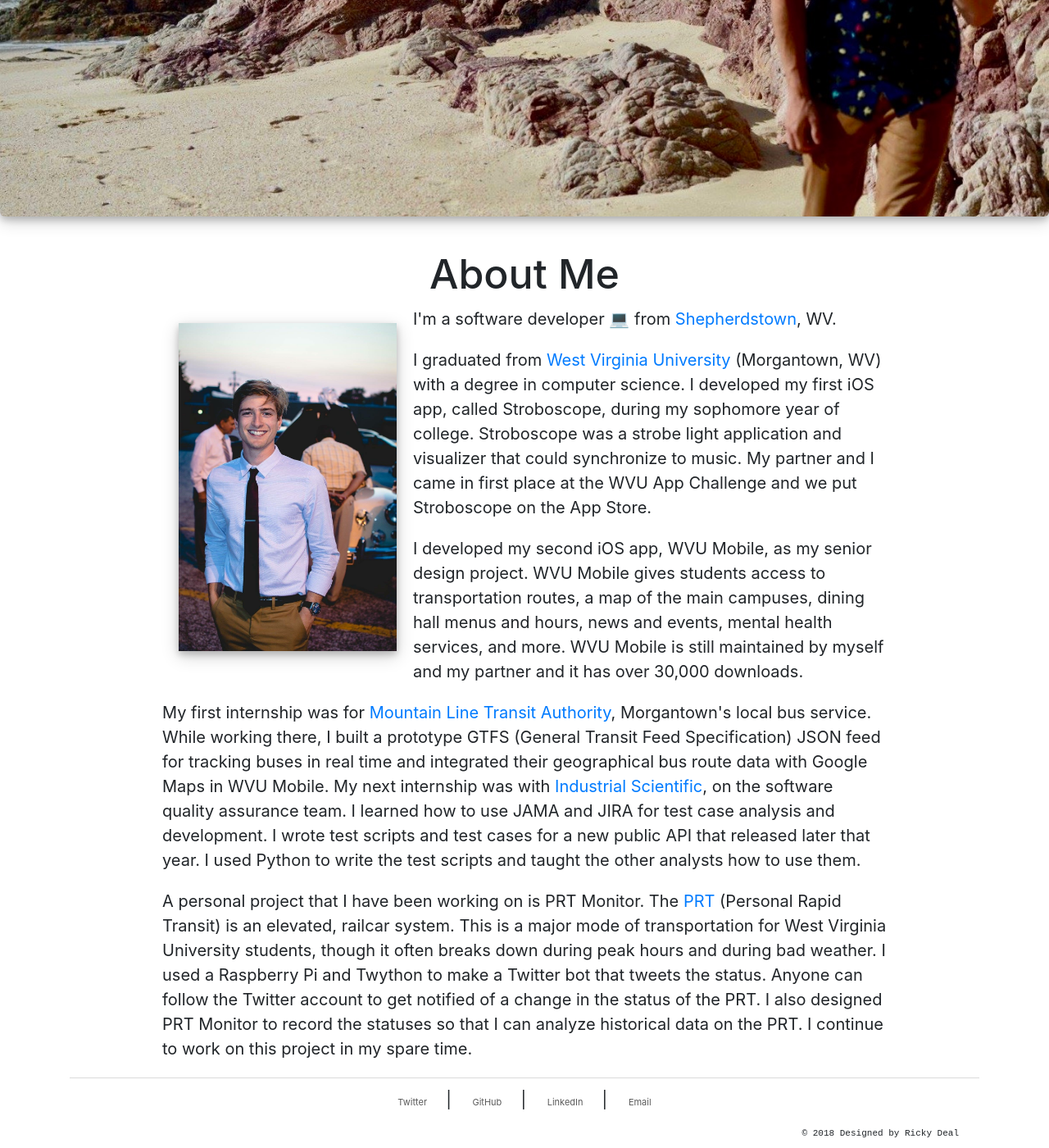
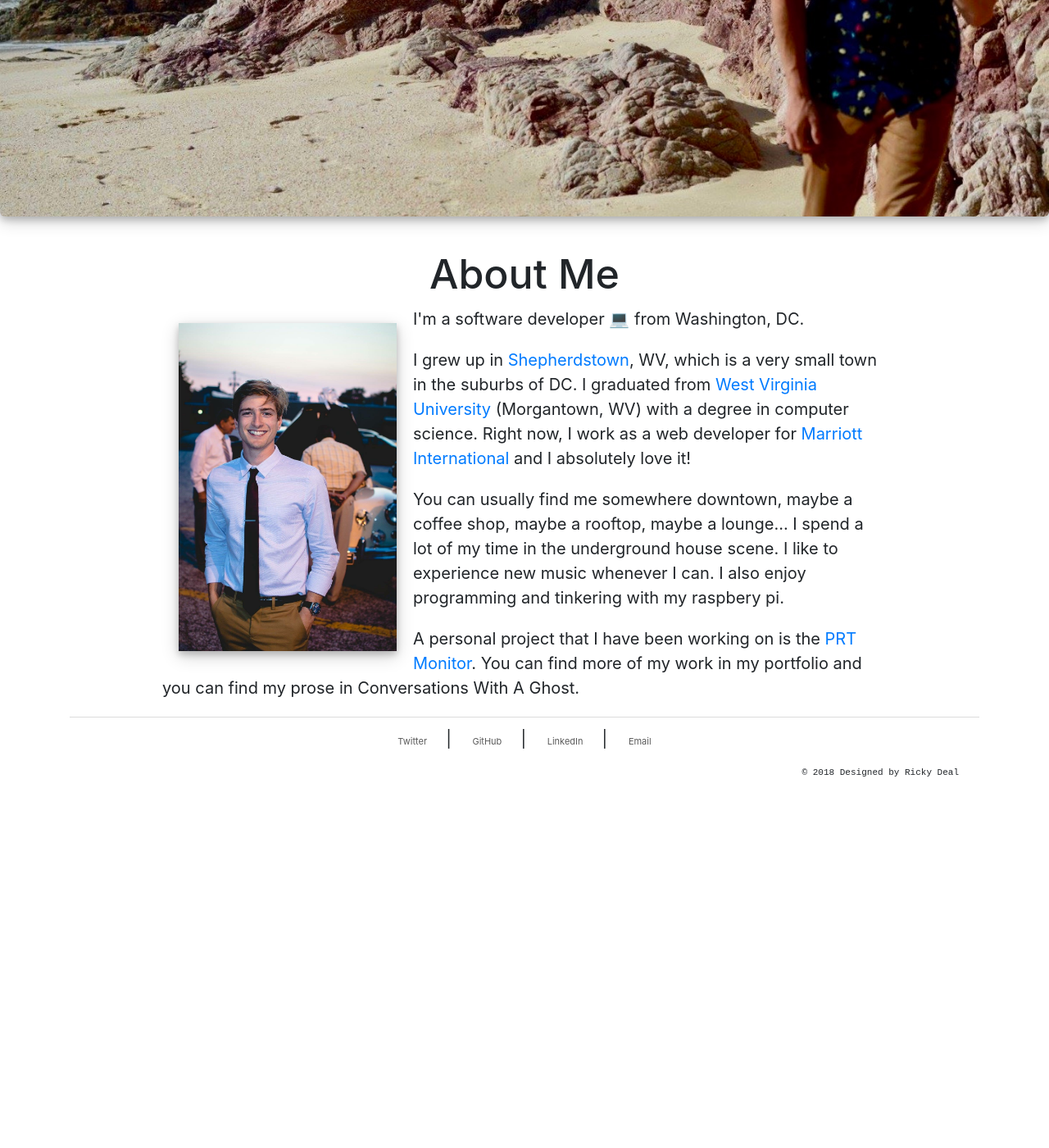
Before and after one commit to rainerdeal/rainerdeal.github.io, a Jekyll site: the page built from about.html, in a window 1280 px wide and 1400 px high, scrolled down 529 px. Shown: the whole window at 82% size. Built offline with Jekyll 4.4.1, drawn with Linux system fonts in a browser that asks for light colours; nearby versions of some CDN libraries; after the commit the page ends 1489 px from its top, so only the background shows below that.

Commit message:
Updated Bootstrap. Added Spotify to posts! Updated About Page. Updated Resume'.

```diff
--- a/_includes/footer.html
+++ b/_includes/footer.html
@@ -13,6 +13,8 @@
     </div>
 </div>
 
-<script src="https://code.jquery.com/jquery-3.2.1.slim.min.js" integrity="sha384-KJ3o2DKtIkvYIK3UENzmM7KCkRr/rE9/Qpg6aAZGJwFDMVNA/GpGFF93hXpG5KkN" crossorigin="anonymous"></script>
-<script src="https://cdnjs.cloudflare.com/ajax/libs/popper.js/1.12.3/umd/popper.min.js" integrity="sha384-vFJXuSJphROIrBnz7yo7oB41mKfc8JzQZiCq4NCceLEaO4IHwicKwpJf9c9IpFgh" crossorigin="anonymous"></script>
-<script src="https://maxcdn.bootstrapcdn.com/bootstrap/4.0.0-beta.2/js/bootstrap.min.js" integrity="sha384-alpBpkh1PFOepccYVYDB4do5UnbKysX5WZXm3XxPqe5iKTfUKjNkCk9SaVuEZflJ" crossorigin="anonymous"></script>
+<!-- Optional JavaScript for Bootstrap -->
+<!-- jQuery first, then Popper.js, then Bootstrap JS -->
+<script src="https://code.jquery.com/jquery-3.3.1.slim.min.js" integrity="sha384-q8i/X+965DzO0rT7abK41JStQIAqVgRVzpbzo5smXKp4YfRvH+8abtTE1Pi6jizo" crossorigin="anonymous"></script>
+<script src="https://cdnjs.cloudflare.com/ajax/libs/popper.js/1.14.3/umd/popper.min.js" integrity="sha384-ZMP7rVo3mIykV+2+9J3UJ46jBk0WLaUAdn689aCwoqbBJiSnjAK/l8WvCWPIPm49" crossorigin="anonymous"></script>
+<script src="https://stackpath.bootstrapcdn.com/bootstrap/4.1.3/js/bootstrap.min.js" integrity="sha384-ChfqqxuZUCnJSK3+MXmPNIyE6ZbWh2IMqE241rYiqJxyMiZ6OW/JmZQ5stwEULTy" crossorigin="anonymous"></script>
--- a/_includes/header.html
+++ b/_includes/header.html
@@ -1,34 +1,36 @@
 
 <head>
 
-    <TITLE>{{ site.title }}</TITLE>
+    <TITLE>{{ page.title }}</TITLE>
 
+    <!-- Required meta tags for Bootstrap -->
     <meta charset="utf-8">
+    <meta name="viewport" content="width=device-width, initial-scale=1, shrink-to-fit=no">
 
     <!-- Favicon -->
-    <link rel="apple-touch-icon" sizes="57x57" href="/apple-icon-57x57.png">
-    <link rel="apple-touch-icon" sizes="60x60" href="/apple-icon-60x60.png">
-    <link rel="apple-touch-icon" sizes="72x72" href="/apple-icon-72x72.png">
-    <link rel="apple-touch-icon" sizes="76x76" href="/apple-icon-76x76.png">
-    <link rel="apple-touch-icon" sizes="114x114" href="/apple-icon-114x114.png">
-    <link rel="apple-touch-icon" sizes="120x120" href="/apple-icon-120x120.png">
-    <link rel="apple-touch-icon" sizes="144x144" href="/apple-icon-144x144.png">
-    <link rel="apple-touch-icon" sizes="152x152" href="/apple-icon-152x152.png">
-    <link rel="apple-touch-icon" sizes="180x180" href="/apple-icon-180x180.png">
-    <link rel="icon" type="image/png" sizes="192x192"  href="/android-icon-192x192.png">
-    <link rel="icon" type="image/png" sizes="32x32" href="/favicon-32x32.png">
-    <link rel="icon" type="image/png" sizes="96x96" href="/favicon-96x96.png">
-    <link rel="icon" type="image/png" sizes="16x16" href="/favicon-16x16.png">
-    <link rel="manifest" href="/manifest.json">
+    <link rel="apple-touch-icon" sizes="57x57" href="/images/favicon/apple-icon-57x57.png">
+    <link rel="apple-touch-icon" sizes="60x60" href="/images/favicon/apple-icon-60x60.png">
+    <link rel="apple-touch-icon" sizes="72x72" href="/images/favicon/apple-icon-72x72.png">
+    <link rel="apple-touch-icon" sizes="76x76" href="/images/favicon/apple-icon-76x76.png">
+    <link rel="apple-touch-icon" sizes="114x114" href="/images/favicon/apple-icon-114x114.png">
+    <link rel="apple-touch-icon" sizes="120x120" href="/images/favicon/apple-icon-120x120.png">
+    <link rel="apple-touch-icon" sizes="144x144" href="/images/favicon/apple-icon-144x144.png">
+    <link rel="apple-touch-icon" sizes="152x152" href="/images/favicon/apple-icon-152x152.png">
+    <link rel="apple-touch-icon" sizes="180x180" href="/images/favicon/apple-icon-180x180.png">
+    <link rel="icon" type="image/png" sizes="192x192"  href="/images/favicon/android-icon-192x192.png">
+    <link rel="icon" type="image/png" sizes="32x32" href="/images/favicon/favicon-32x32.png">
+    <link rel="icon" type="image/png" sizes="96x96" href="/images/favicon/favicon-96x96.png">
+    <link rel="icon" type="image/png" sizes="16x16" href="/images/favicon/favicon-16x16.png">
+    <link rel="manifest" href="/images/favicon/manifest.json">
     <meta name="msapplication-TileColor" content="#ffffff">
-    <meta name="msapplication-TileImage" content="/ms-icon-144x144.png">
+    <meta name="msapplication-TileImage" content="/images/favicon/ms-icon-144x144.png">
     <meta name="theme-color" content="#ffffff">
 
     <!-- Link Preview -->
     <meta property="og:image" content="https://rainerdeal.github.io/images/pro.JPG">
     <meta property="og:description" content="Ricky is a web developer, python hacker, and blogger from DC.">
 
-    <!-- CSS -->
+    <!-- Bootstrap & CSS -->
     <link rel="stylesheet" href="/styles/bootstrap/css/bootstrap.css">
     <link rel="stylesheet" href="/styles/main.css">
 
--- /dev/null
+++ b/_layouts/about.html
@@ -0,0 +1,16 @@
+<!doctype html>
+<html lang="en">
+
+{% include header.html %}
+
+<body>
+
+    {% include nav.html %}
+
+    {{ content }}
+
+    {% include footer.html %}
+
+</body>
+
+</html>
--- a/about.html
+++ b/about.html
@@ -14,10 +14,9 @@
     <div class="container">
         <center><h1>About Me</h1></center>
         <img src="images/pro.JPG" height="400">
-        <p>I'm a software developer 💻 from <a href="http://shepherdstown.info">Shepherdstown</a>, WV.</p>
-        <p>I graduated from <a href="https://www.wvu.edu">West Virginia University</a> (Morgantown, WV) with a degree in computer science. I developed my first iOS app, called Stroboscope, during my sophomore year of college. Stroboscope was a strobe light application and visualizer that could synchronize to music. My partner and I came in first place at the WVU App Challenge and we put Stroboscope on the App Store.</p>
-        <p>I developed my second iOS app, WVU Mobile, as my senior design project. WVU Mobile gives students access to transportation routes, a map of the main campuses, dining hall menus and hours, news and events, mental health services, and more. WVU Mobile is still maintained by myself and my partner and it has over 30,000 downloads. </p>
-        <p>My first internship was for <a href="http://busride.org">Mountain Line Transit Authority</a>, Morgantown's local bus service. While working there, I built a prototype GTFS (General Transit Feed Specification) JSON feed for tracking buses in real time and integrated their geographical bus route data with Google Maps in WVU Mobile. My next internship was with <a href="https://www.indsci.com">Industrial Scientific</a>, on the software quality assurance team. I learned how to use JAMA and JIRA for test case analysis and development. I wrote test scripts and test cases for a new public API that released later that year. I used Python to write the test scripts and taught the other analysts how to use them.</p>
-        <p>A personal project that I have been working on is PRT Monitor. The <a href="https://www.youtube.com/watch?v=iaSaWfw07Sw">PRT</a> (Personal Rapid Transit) is an elevated, railcar system. This is a major mode of transportation for West Virginia University students, though it often breaks down during peak hours and during bad weather. I used a Raspberry Pi and Twython to make a Twitter bot that tweets the status. Anyone can follow the Twitter account to get notified of a change in the status of the PRT. I also designed PRT Monitor to record the statuses so that I can analyze historical data on the PRT. I continue to work on this project in my spare time. </p>
+        <p>I'm a software developer 💻 from Washington, DC.</p>
+        <p>I grew up in <a href="http://shepherdstown.info">Shepherdstown</a>, WV, which is a very small town in the suburbs of DC. I graduated from <a href="https://www.wvu.edu">West Virginia University</a> (Morgantown, WV) with a degree in computer science. Right now, I work as a web developer for <a href="https://www.marriott.com/marriott/aboutmarriott.mi">Marriott International</a> and I absolutely love it!</p>
+        <p>You can usually find me somewhere downtown, maybe a coffee shop, maybe a rooftop, maybe a lounge... I spend a lot of my time in the underground house scene. I like to experience new music whenever I can. I also enjoy programming and tinkering with my raspbery pi.</p>
+        <p>A personal project that I have been working on is the <a href="https://github.com/rainerdeal/PRT-Monitor">PRT Monitor</a>. You can find more of my work in my portfolio and you can find my prose in Conversations With A Ghost.</p>
     </div>
 </div>
```
Also changed, not shown: other parts of about.html (+1 -1 lines), _drafts/The-Ghost-in-the-Shell.md (+2 -1 lines), _layouts/post.html (+8 -1 lines), _posts/2018-10-23-Sample-Blog-Post-Template.md (+1 -0 lines), 1 other file.
